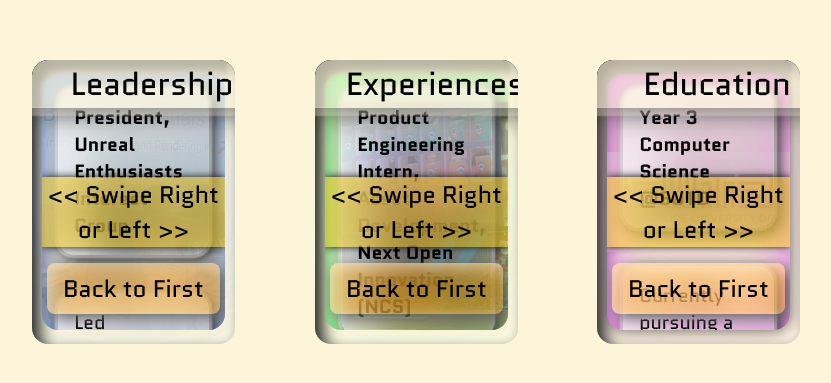
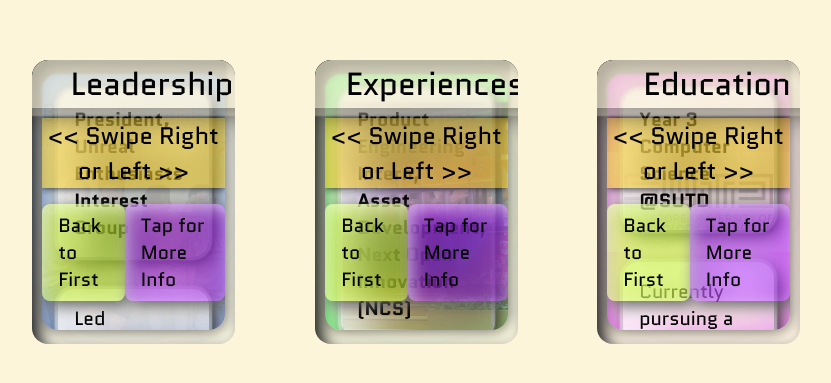
Before and after one commit to AikKiat/Webappportv2, a React (Vite) app: page / in a window 1280 px wide. Shown: the part 928-1311 px from the top of the page, without its empty margins (256-1087 px from the left). Built offline with nearby package versions, Linux system fonts and the light colour scheme; a web font is replaced by a local one.

Commit message:
90% finished info page

```diff
--- a/src/pages/main_page/components/info_section/InfoCard.tsx
+++ b/src/pages/main_page/components/info_section/InfoCard.tsx
@@ -4,7 +4,7 @@ import React, { useEffect, useRef, useState } from "react";
 import {type certInfo, type personal } from "../../../../enums/word_paragraphs"
 import GlowingText from "./GlowingText";
 
-import {motion, MotionValue, useMotionValue, useTransform} from "motion/react";
+import {motion, MotionValue, transform, useMotionValue, useTransform} from "motion/react";
 
 
 interface PersonalCardProps {
@@ -19,6 +19,25 @@ const PersonalCard = ({ personalQuality, onSwipeOut, onReset, firstIndex, caterg
     const x = useMotionValue(0);
     const translateMorph = useTransform(x, [-150, 150], [-18, 18]);
 
+    const innerCardBackRef = useRef<HTMLDivElement>(null);
+    const innerCardFrontRef = useRef<HTMLDivElement>(null);
+    const showLessButton = useRef<HTMLDivElement>(null);
+
+    function flipCard(frontOrBack : number){
+        if(!innerCardBackRef.current || !innerCardFrontRef.current || !showLessButton.current){
+            return;
+        }
+        if(frontOrBack === 0){
+            innerCardBackRef.current.style.transform = "rotateY(180deg)" //show back face.
+            innerCardFrontRef.current.style.transform = "rotateY(0deg)" //show back face.
+            showLessButton.current.style.opacity = "0";
+        }
+        else{
+            innerCardBackRef.current.style.transform = "rotateY(0deg)" //flip to show front face
+            innerCardFrontRef.current.style.transform = "rotateY(180deg)" //show back face.
+            showLessButton.current.style.opacity = "1";
+        }
+    }
 
     let opacityMorph = null;
     if(firstIndex === personalQuality.index){
@@ -46,13 +65,17 @@ const PersonalCard = ({ personalQuality, onSwipeOut, onReset, firstIndex, caterg
             onDragEnd={() => onSwipeOut(personalQuality.index, x)}
             id={`personal_card_${personalQuality.index}`}
         >
+            <div className="inner_card_front" ref={innerCardFrontRef}>
                 <div className="title">
                 <span>{`${personalQuality.title}`}</span>
                 </div>
                 <GlowingText text={personalQuality.description}></GlowingText>
                 <div className="toggle_messages">
                     <span className="swipe_message">{"<<"} Swipe Right or Left {">>"}</span>
+                    <div className="tap_button_messages">
                         <span className="back_to_first_message" onClick={onReset}>Back to First</span>
+                        <span className="more_info_message" onClick={()=> flipCard(1)}>Tap for More Info</span>
+                    </div>
                 </div>
                 <div className="cover_layer"></div>
                 <div className="background_image">
@@ -73,6 +96,12 @@ const PersonalCard = ({ personalQuality, onSwipeOut, onReset, firstIndex, caterg
                         })}
                     </div>
                 }
+            </div>
+            <div className={`inner_card_back`} ref={innerCardBackRef}>
+                <div className={`inner_card_back_contents_holder ${catergory.toLowerCase()}`}>
+                    <span className="less_info_message" onClick={() => flipCard(0)} ref={showLessButton}>Show Less</span>
+                </div>
+            </div>
 
         </motion.div>
     );
--- a/src/styles/main_page_info_section.css
+++ b/src/styles/main_page_info_section.css
@@ -178,6 +178,7 @@
     width: 100%;
     height: 100%;
     transition: all 0.5s ease;
+    perspective: 1000px;
     /* border: 1px solid #e5ff00; */
  }
 
@@ -192,31 +193,27 @@
     left: 5%;
     width: 90%;
     height: 90%;
-    overflow:hidden;
-    display: flex;
-    flex-direction: column;
-    gap:2rem;
     transition: all 0.5s ease;
+    transform-style: preserve-3d;
+    transform-origin: top;
     /* box-shadow: 0rem 0rem 0rem #e5ff00 , 0rem 0rem 3rem #e5ff00 inset; */
 }
 
 
-/* .quality_card::before{
-    z-index: -1;
-    position: absolute;
-    top:0%;
-    left: 0%;
-    content: "";
-    width: 100%;
-    height: 7%;
-    border-radius: 1rem 0rem 0rem 0rem;
-    background: #60eb75;
-    padding: 0rem;
-    margin: 0rem;
-    box-shadow: 0rem 0rem 1rem #b7ffb9 inset, 0rem 0rem 3rem #95ff00;
-} */
+.inner_card_back{
+    transform: rotateY(180deg);
+    transition: all 0.5s ease-in;
+}
 
-.quality_card .intro_desc{
+.inner_card_front{
+    padding: 1em;
+    display: flex;
+    flex-direction: column;
+    gap:2rem;
+}
+
+
+.quality_card .inner_card_front .intro_desc{
     position: relative;
     top:0%;
     left: 0%;
@@ -239,12 +236,12 @@
 
 .quality_card.experiences{
     /* background: #60eb757f; */
-    box-shadow: 0rem 0rem 3rem #60eb75 inset;
+    box-shadow: 0rem 0rem 3rem #60eb75 inset, 0rem 0rem 1rem #5c5c5c;
 }
 
 .quality_card.leadership{
     /* background: #6095eb3a; */
-    box-shadow: 0rem 0rem 3rem #6095eb inset;
+    box-shadow: 0rem 0rem 3rem #6095eb inset, 0rem 0rem 1rem #5c5c5c;
 }
 
 .quality_card_behind{
@@ -289,9 +286,9 @@
 
 
 
-.quality_card .title{
+.inner_card_front .title{
     position: relative;
-    top: -3%;
+    top: 0%;
     left: 0%;
     width: 100%;
     height: fit-content;
@@ -304,11 +301,11 @@
     box-shadow: 2rem 2rem 3rem #ffffffbf inset, 0rem 0rem 0.1rem 0.2rem #f7f7f785, 0.3rem 0.3rem 1rem #121212;
 }
 
-.quality_card .toggle_messages{
+.inner_card_front .toggle_messages{
     z-index: 1;
     position: absolute;
     right: 0%;
-    bottom: 0%;
+    bottom: 5%;
     display: flex;
     flex-direction: column;
     width: 100%;
@@ -328,22 +325,48 @@
     box-shadow: 0rem 0rem 0.5rem #121212;
 }
 
-.toggle_messages .back_to_first_message{
+.toggle_messages .tap_button_messages{
+    position: relative;
+    top: 0%;
+    left: 0%;
+    display: flex;
+    width: 100%;
+    height: fit-content;
+    justify-content: space-around;
+
+}
+
+.tap_button_messages .more_info_message{
     align-self: center;
     margin: 0.5rem 0rem 1rem 0rem;
     padding: 0.5rem 1rem;
     width: fit-content;
-    background: #ff9d006e;
+    background: #9d00ff6e;
     backdrop-filter: blur(1.0rem);
     position: relative;
     bottom: 0%;
     left: 0%;
-    font-size: 1.5rem;
+    font-size: 1.2rem;
     border-radius: 0.5rem;
     box-shadow: 0.3rem 0.3rem 1rem #5c5c5c, 0.3rem 0.3rem 1rem #ffffff8b inset;
 }
 
-.quality_card .cover_layer{
+.tap_button_messages .back_to_first_message{
+    align-self: center;
+    margin: 0.5rem 0rem 1rem 0rem;
+    padding: 0.5rem 1rem;
+    width: fit-content;
+    background: #c3ff006e;
+    backdrop-filter: blur(1.0rem);
+    position: relative;
+    bottom: 0%;
+    left: 0%;
+    font-size: 1.2rem;
+    border-radius: 0.5rem;
+    box-shadow: 0.3rem 0.3rem 1rem #5c5c5c, 0.3rem 0.3rem 1rem #ffffff8b inset;
+}
+
+.quality_card .inner_card_front .cover_layer{
     position: absolute;
     width: 100%;
     height: 100%;
@@ -352,7 +375,7 @@
     opacity: 0;
 }
 
-.quality_card .background_image{
+.quality_card .inner_card_front .background_image{
     z-index: -2;
     position: absolute;
     top: 0%;
@@ -361,7 +384,7 @@
     height: 100%;
 }
 
-.quality_card .background_image img{
+.quality_card .inner_card_front .background_image img{
     position: absolute;
     opacity: 0.2;
     top: 0%;
@@ -386,3 +409,70 @@
     transform: scale(1.2) translateY(3.0rem);
     object-fit: contain;
 }
+
+
+.inner_card_back, .inner_card_front{
+    z-index: 1;
+    position: absolute;
+    top: 0%;
+    left: 0%;
+    width: 100%;
+    height: 100%;
+    backface-visibility: hidden;
+    border-radius: inherit;
+    overflow: hidden;
+    transition: all 0.5s ease;
+}
+
+
+.quality_card .inner_card_back{
+    position: absolute;
+    top: 0%;
+    left: 0%;
+    width: 100%;
+    height: 100%;
+    transition: all 0.5s ease;
+    background: var(--background-color);
+}
+
+.inner_card_back_contents_holder{
+    z-index: 1;
+    position: absolute;
+    top: 0%;
+    left: 0%;
+    width: 100%;
+    height: 100%;
+    display: flex;
+    flex-direction: column;
+}
+
+.inner_card_back_contents_holder.leadership{
+    background: #6095eb45;
+    box-shadow: 0rem 0rem 3rem #6095eb inset;
+}
+
+.inner_card_back_contents_holder.experiences{
+    background: #60eb7551;
+    box-shadow: 0rem 0rem 3rem #60eb75 inset;
+}
+
+.inner_card_back_contents_holder.education{
+    background: #db60eb4d;
+    box-shadow: 0rem 0rem 3rem #db60eb inset;
+}
+
+.less_info_message{
+    opacity: 0;
+    align-self: center;
+    margin: 0.5rem 0rem 1rem 0rem;
+    padding: 0.5rem 1rem;
+    width: fit-content;
+    background: #9d00ff6e;
+    backdrop-filter: blur(1.0rem);
+    position: relative;
+    bottom: 0%;
+    left: 0%;
+    font-size: 1.2rem;
+    border-radius: 0.5rem;
+    box-shadow: 0.3rem 0.3rem 1rem #5c5c5c, 0.3rem 0.3rem 1rem #ffffff8b inset;
+}
```
Lines whose indentation alone changed are shown as unchanged.
